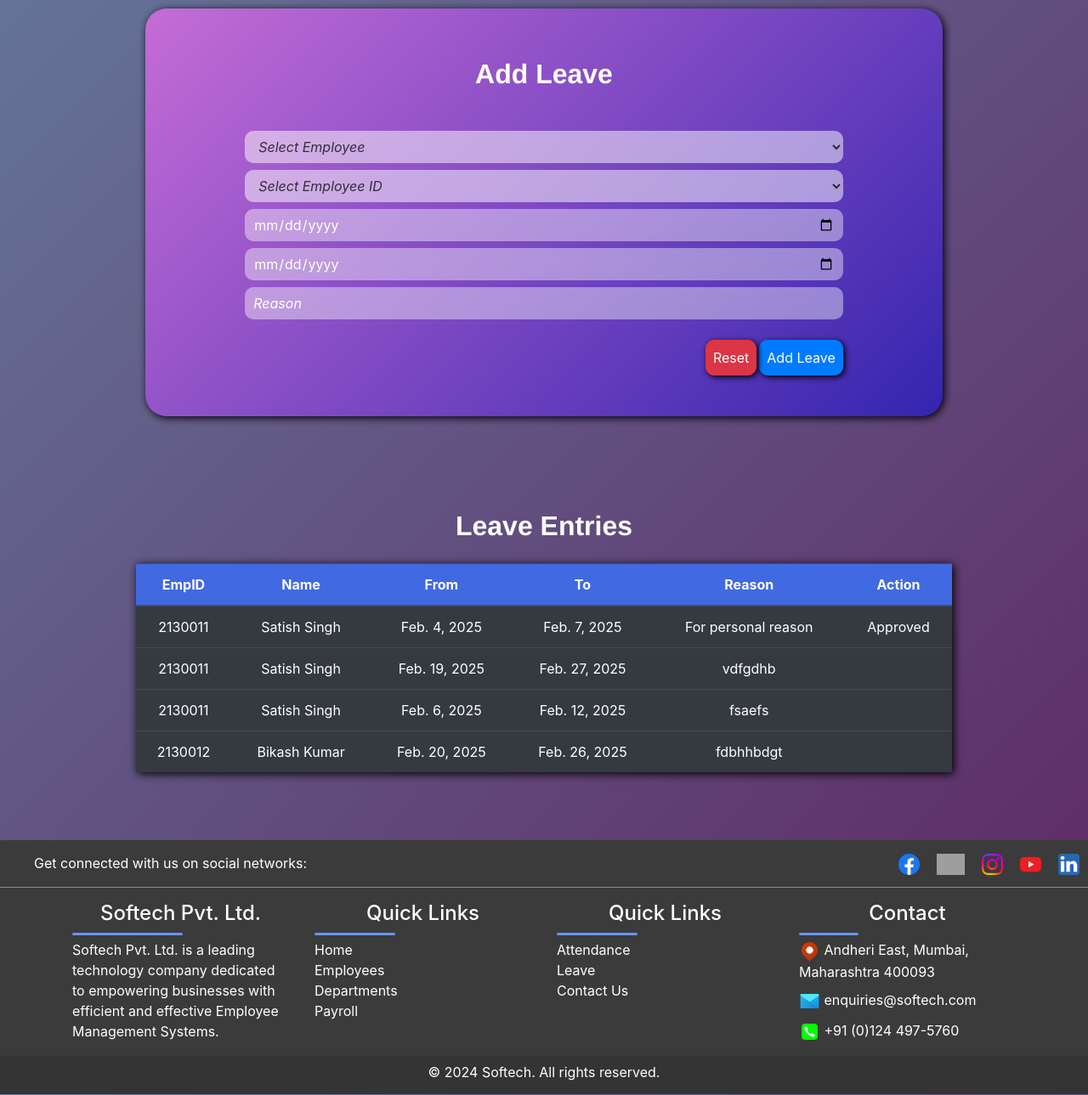
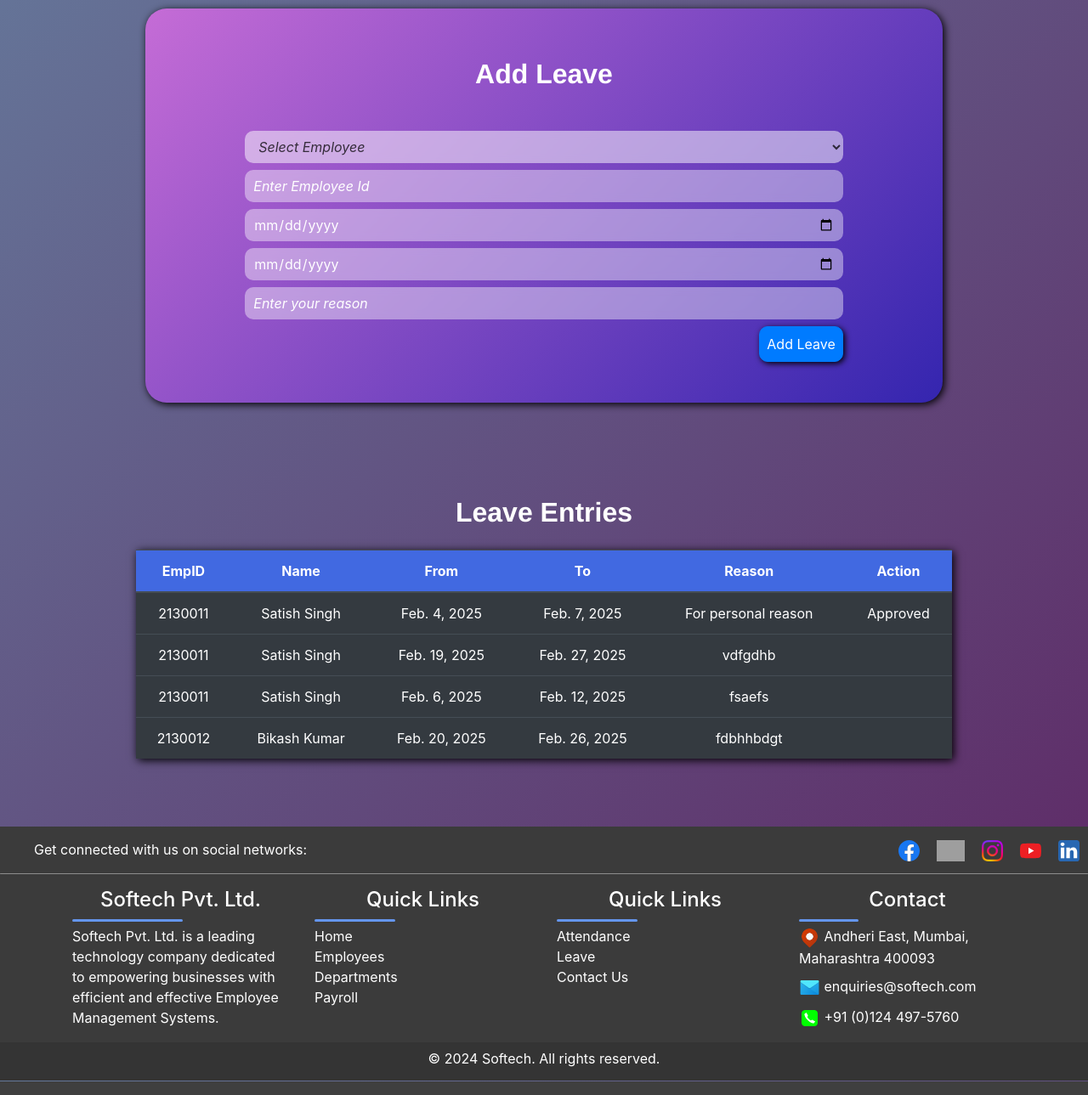
Before and after one commit to ShariqueReza/Employee_Management_System, a Django app: page /leave in a window 1280 px wide. Shown: the part 180-1469 px from the top of the page at 85% size. Run offline with Django 5.2, Linux system fonts and the light colour scheme; data comes from the database, SQL or seed files in the repository; both versions use the stored data as it was after the commit; some libraries are stand-ins or nearby versions; grey boxes are pictures that could not be loaded.

Commit message:
now leave form is working

```diff
--- a/app/forms.py
+++ b/app/forms.py
@@ -167,7 +167,7 @@ class LeaveForm(forms.ModelForm):
 
      class Meta:
         model = Leave
-        fields = ['emp_id', 'emp_name', 'from_date', 'from_date', 'reason']
+        fields = ['emp_id', 'emp_name', 'from_date', 'to_date', 'reason']
         widgets={
             'emp_id': forms.TextInput(attrs={
                 'id': 'Eid',
--- a/app/templates/app/attendance.html
+++ b/app/templates/app/attendance.html
@@ -22,7 +22,7 @@
             <div id="alertTimeOut" class="alert alert-danger p-2 w-75 mx-auto d-none">Enter valid time</div>
 
             <div class="d-flex justify-content-end w-75 mx-auto">
-              <button class="btn btn-primary p-2" id="addBtn" type="submit">Add Attendance</button>
+              <button class="btn btn-primary p-2"  id="addBtn" type="submit">Add Attendance</button>
           </div>
 
             </div>
--- a/app/templates/app/leave.html
+++ b/app/templates/app/leave.html
@@ -2,44 +2,31 @@
 {% block title %}Home{% endblock title %}
 {% load static %}
 {% block content %}
-         <div class="bg-body py-5 justify-content-center" id="formbackground">
+         <form method="POST" class="bg-body py-5 justify-content-center" id="formbackground">
+            {% csrf_token %}
             <h2 class="fs-3 fw-bold text-decoration-underline mb-5">Add Leave</h2>
 
-            <select id="Ename" class="form-control mb-2 w-75 mx-auto">
-               <option value="">Select Employee</option>
-
-            </select>
+           {{form.emp_name}}
             <div id="alertName" class="alert alert-danger p-2 w-75 mx-auto d-none">Select valid Employee Name</div>
 
-            <select id="Eid" class="form-control mb-2 w-75 mx-auto">
-               <option value="">Select Employee ID</option>
-
-            </select>
+            {{form.emp_id}}
             <div id="alertEmpid" class="alert alert-danger p-2 w-75 mx-auto d-none">Select valid Employee ID</div>
 
-            <input type="date" id="from" class="form-control mb-2 w-75 mx-auto">
+            {{form.from_date}}
             <div id="alertFrom" class="alert alert-danger p-2 w-75 mx-auto d-none">Enter valid time</div>
 
 
-            <input type="date" id="to" class="form-control mb-2 w-75 mx-auto">
+            {{form.to_date}}
             <div id="alertTo" class="alert alert-danger p-2 w-75 mx-auto d-none">Enter valid time</div>
 
-            <input type="text" id="reason" placeholder="Reason" class="form-control mb-2 w-75 mx-auto">
+            {{form.reason}}
             <div id="alertReason" class="alert alert-danger p-2 w-75 mx-auto d-none">Reason is required and should not contain any special characters.</div>
 
 
-            <div class="buttons w-75 mx-auto">
-               <div>
-                  <div class="text-start">
-                     <button class="btn btn-primary mt-3 p-2" id="updateBtn" style="display: none;">Update Employee Details</button>
-                  </div>
-                  <div class="text-end">
-                     <button class="btn btn-danger mt-3 me-2 p-2" id="resetBtn" style="margin-left: 77%;">Reset</button>
-                     <button class="btn btn-primary mt-3 p-2" id="addBtn" style="float: right;">Add Leave</button>
-                  </div>
-               </div>
-            </div>
-         </div>
+            <div class="d-flex justify-content-end w-75 mx-auto">
+               <button class="btn btn-primary p-2"  id="addBtn" type="submit">Add Leave</button>
+           </div>
+         </form>
 
 
         <div class="w-auto mx-auto">
```
Also changed, not shown: db.sqlite3.
